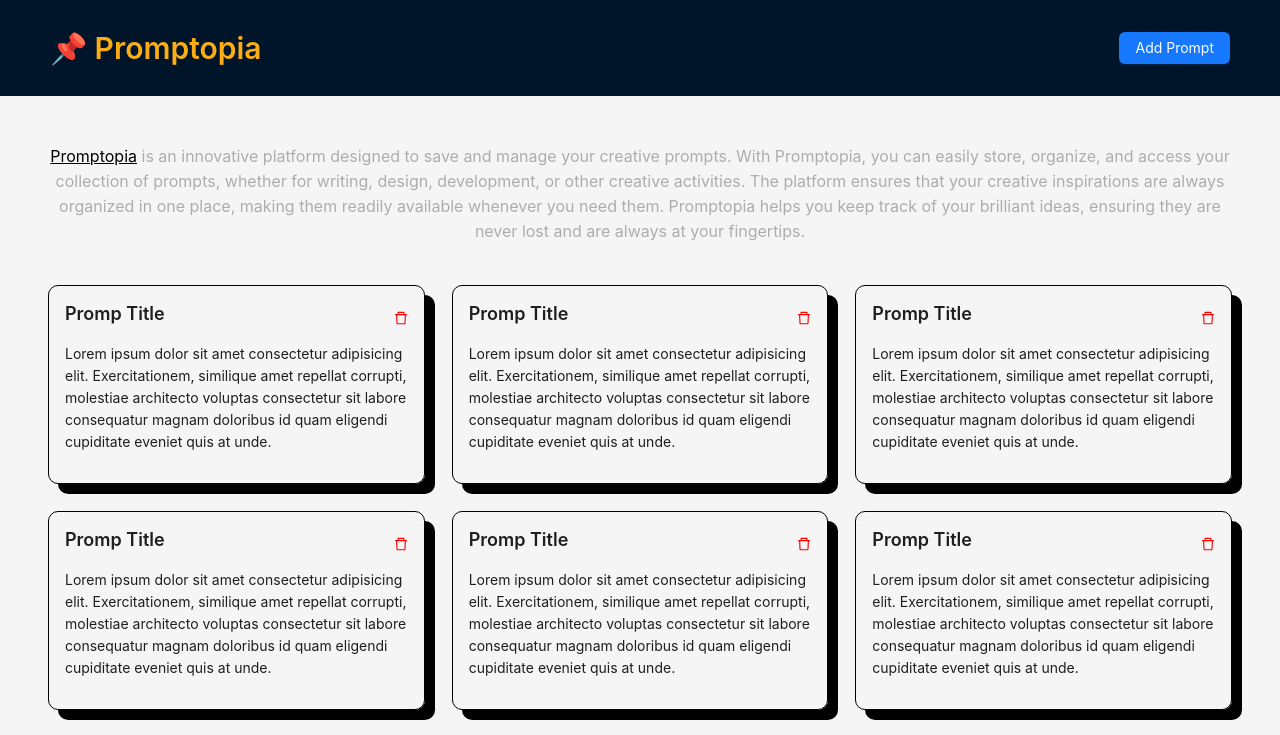
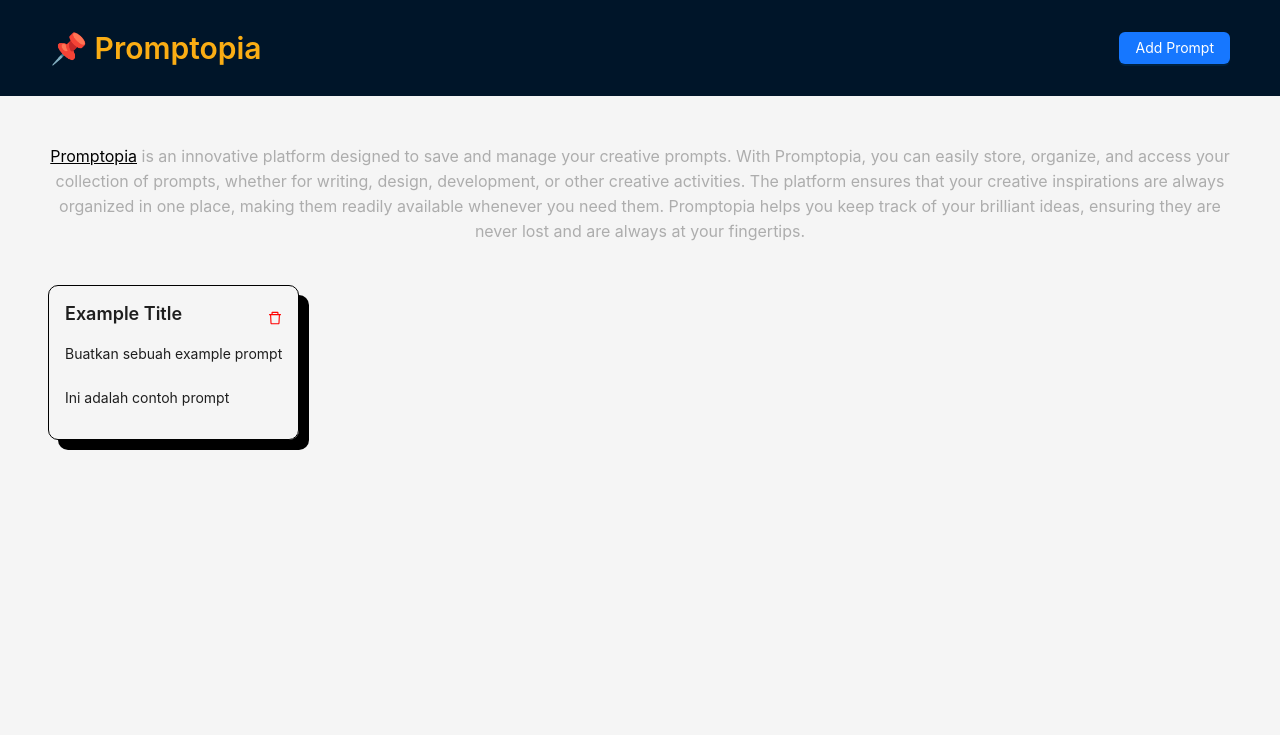
Before and after one commit to fauzanpr/next-exploration, a Next.js app: page / in a window 1280 px wide. Shown: the top 735 px of the page. Built offline with nearby package versions, Linux system fonts and the light colour scheme.

Commit message:
feat(home): get data prompts from state

```diff
--- a/package.json
+++ b/package.json
@@ -11,6 +11,7 @@
   "dependencies": {
     "@ant-design/icons": "^5.4.0",
     "antd": "^5.20.2",
+    "jotai": "^2.9.3",
     "next": "14.2.5",
     "react": "^18",
     "react-dom": "^18"
--- a/src/app/page.tsx
+++ b/src/app/page.tsx
@@ -1,12 +1,15 @@
 "use client"
 
 import React, { useState } from 'react';
-import { Col, Flex, Modal, Row, Space } from 'antd';
+import { Col, Flex, Modal, Row, Space, Tag } from 'antd';
 import Title from 'antd/es/typography/Title';
 import Paragraph from "antd/es/typography/Paragraph";
 import { DeleteOutlined } from '@ant-design/icons';
+import { useAtomValue } from 'jotai';
+import { PromptsAtom } from '@/data';
 
 const Page = () => {
+  const prompts = useAtomValue(PromptsAtom);
   const [isModalDeleteOpen, setIsOpenModalDeleteOpen] = useState(false);
   const deleteButtonHandler = () => {
     setIsOpenModalDeleteOpen(true);
@@ -35,9 +38,14 @@ const Page = () => {
           }}>Promptopia</span> is an innovative platform designed to save and manage your creative prompts. With Promptopia, you can easily store, organize, and access your collection of prompts, whether for writing, design, development, or other creative activities. The platform ensures that your creative inspirations are always organized in one place, making them readily available whenever you need them. Promptopia helps you keep track of your brilliant ideas, ensuring they are never lost and are always at your fingertips.</Paragraph>
         </Space>
 
+        {prompts.length === 0 ? (
+          <Flex justify='center'>
+            <Tag color='volcano'>Belum ada prompts yang ditambahkan</Tag>
+          </Flex>
+        ) : null}
         <Row gutter={27}>
-          {new Array(8).fill(null).map((_, index) => (
-            <Col key={index} span={8} style={{
+          {prompts.map((prompt) => (
+            <Col key={prompt.id} span={8} style={{
               marginBottom: "27px"
             }}>
               <Space direction='vertical' style={{
@@ -49,15 +57,17 @@ const Page = () => {
                 <Flex justify='space-between' align='center'>
                   <Title level={3} style={{
                     fontSize: "18px"
-                  }}>Promp Title</Title>
+                  }}>{prompt.title}</Title>
                   <DeleteOutlined onClick={deleteButtonHandler} style={{
                     color: "red",
                     cursor: "pointer"
                   }} />
                 </Flex>
-                <Paragraph>
-                  Lorem ipsum dolor sit amet consectetur adipisicing elit. Exercitationem, similique amet repellat corrupti, molestiae architecto voluptas consectetur sit labore consequatur magnam doloribus id quam eligendi cupiditate eveniet quis at unde.
-                </Paragraph>
+                {prompt.prompts.map(promptContent => (
+                  <Paragraph key={promptContent.id}>
+                    {promptContent.prompt}
+                  </Paragraph>
+                ))}
               </Space>
             </Col>
           ))}
--- a/src/data.ts
+++ b/src/data.ts
@@ -0,0 +1,19 @@
+import { atom } from "jotai";
+import { PromptsModel } from "./models/promptModel";
+
+export const PromptsAtom = atom<PromptsModel[]>([
+    {
+        id: 1,
+        title: "Example Title",
+        prompts: [
+            {
+                id: 1,
+                prompt: "Buatkan sebuah example prompt"
+            },
+            {
+                id: 2,
+                prompt: "Ini adalah contoh prompt"
+            }
+        ]
+    }
+]);
--- /dev/null
+++ b/src/models/promptModel.ts
@@ -0,0 +1,10 @@
+interface SinglePromptModel {
+    id: number;
+    prompt: string;
+}
+
+export interface PromptsModel {
+    id: number;
+    title: string;
+    prompts: SinglePromptModel[];
+}
```
Also changed, not shown: 1 other file (tests, documents, lock files or other folders).
